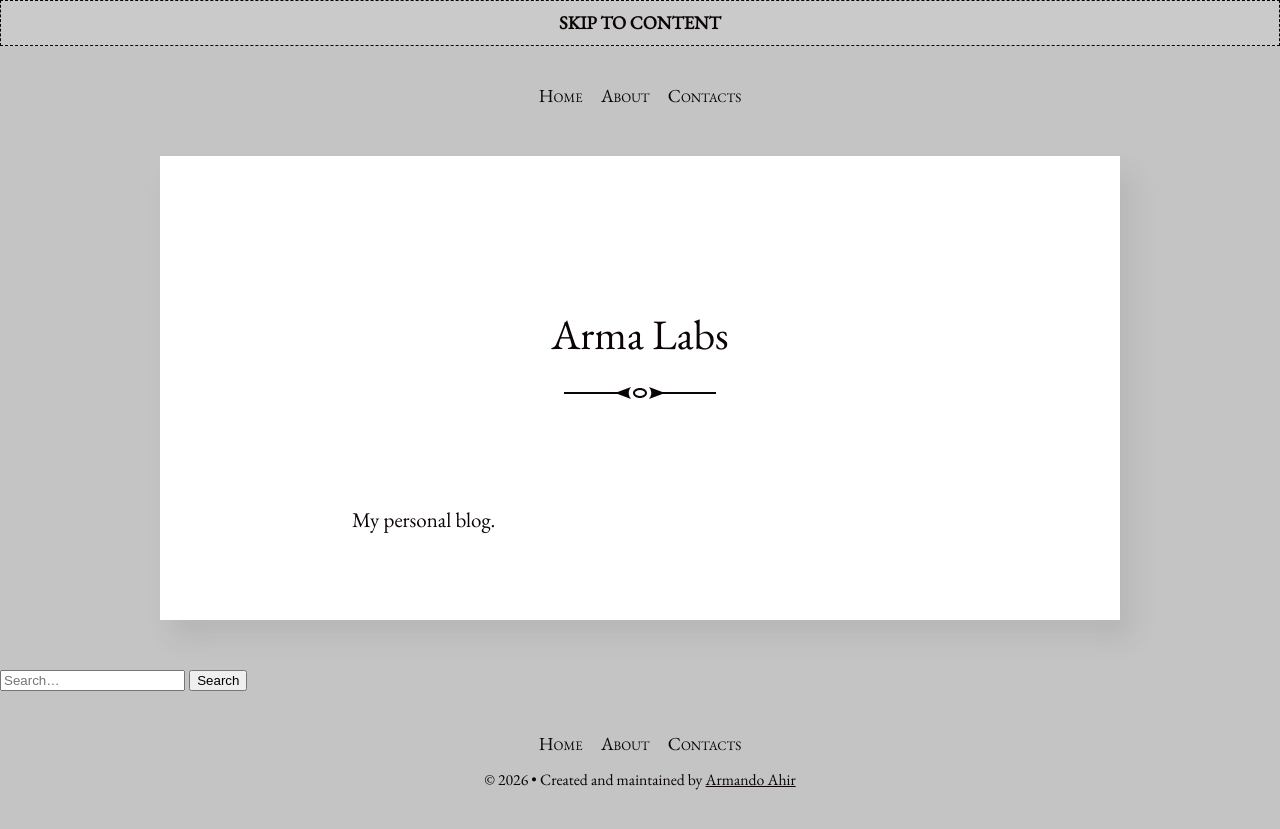
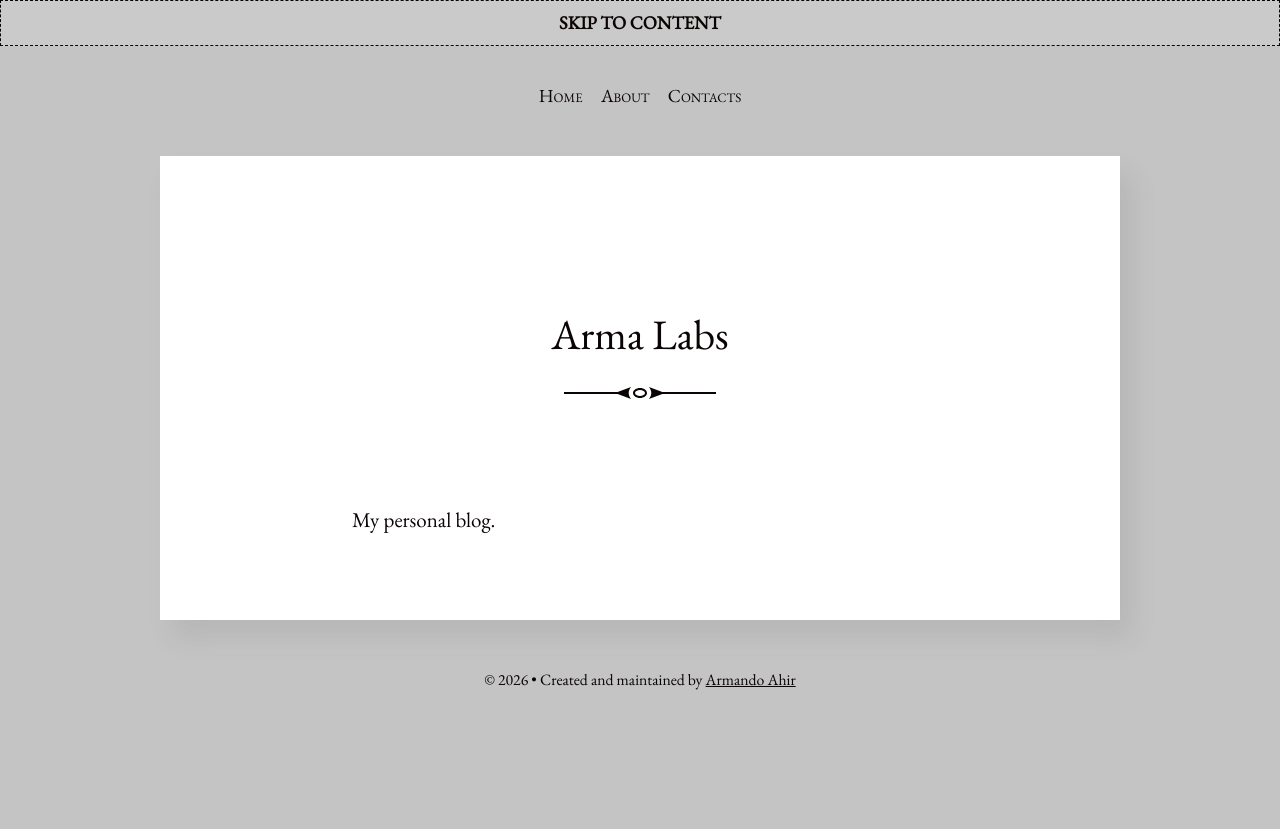
Before and after one commit to armandoahir/armandoahir.github.io, a Jekyll site: the page built from README.md, in a window 1280 px wide. Shown: the top 829 px of the page. Built offline with Jekyll 4.4.1, drawn with Linux system fonts in a browser that asks for light colours.

Commit message:
[13th Apr] woah

```diff
--- a/_layouts/default.html
+++ b/_layouts/default.html
@@ -33,12 +33,6 @@
 
     {{ content }}
 
-    {% unless site.hide_search %}
-      {% include search.html %}
-    {% endunless %}
-
-    {% include menu.html %}
-
     {% unless site.hide_credits %}
       <aside class="site-credits">
 	<p>
```
